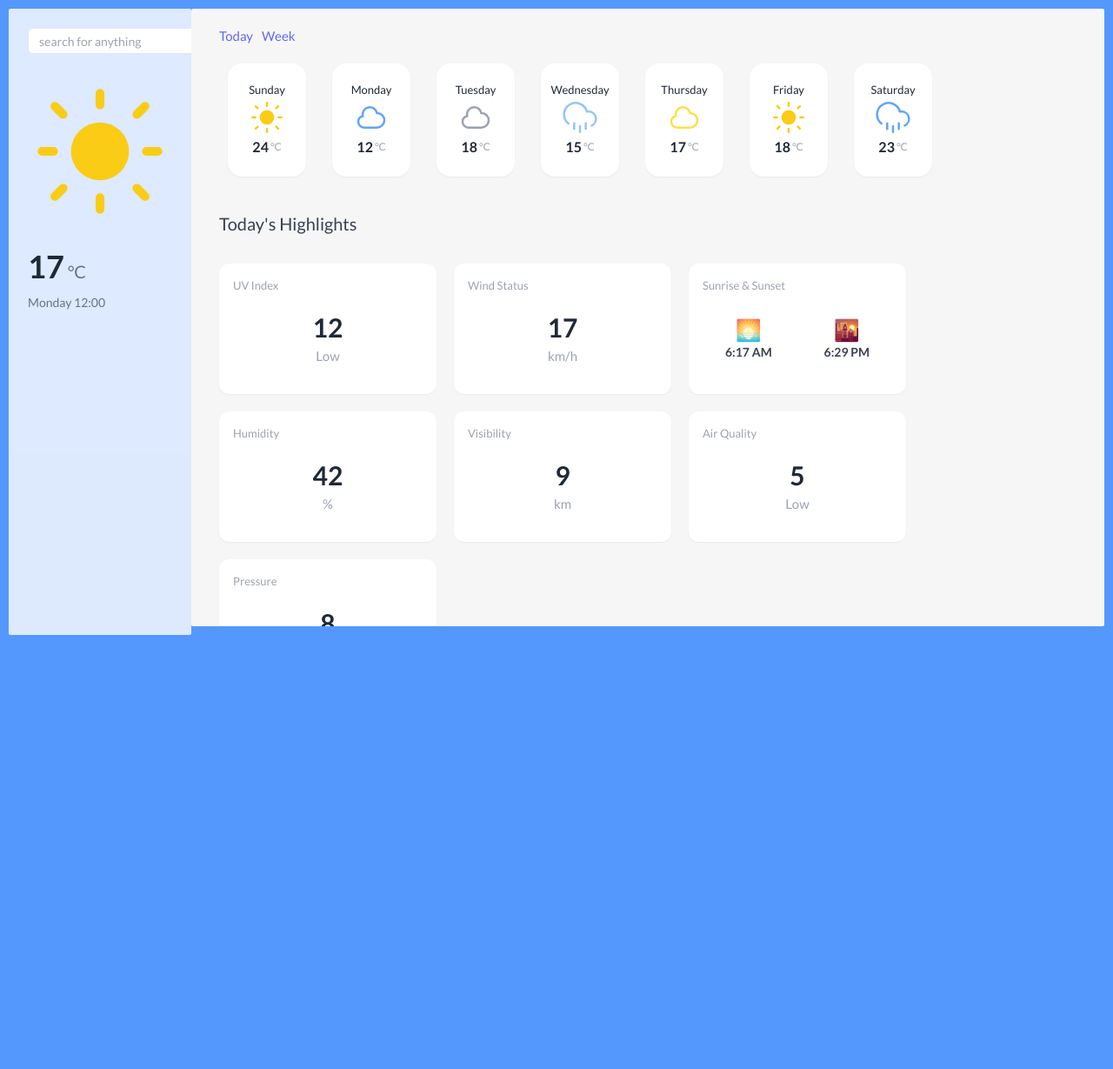
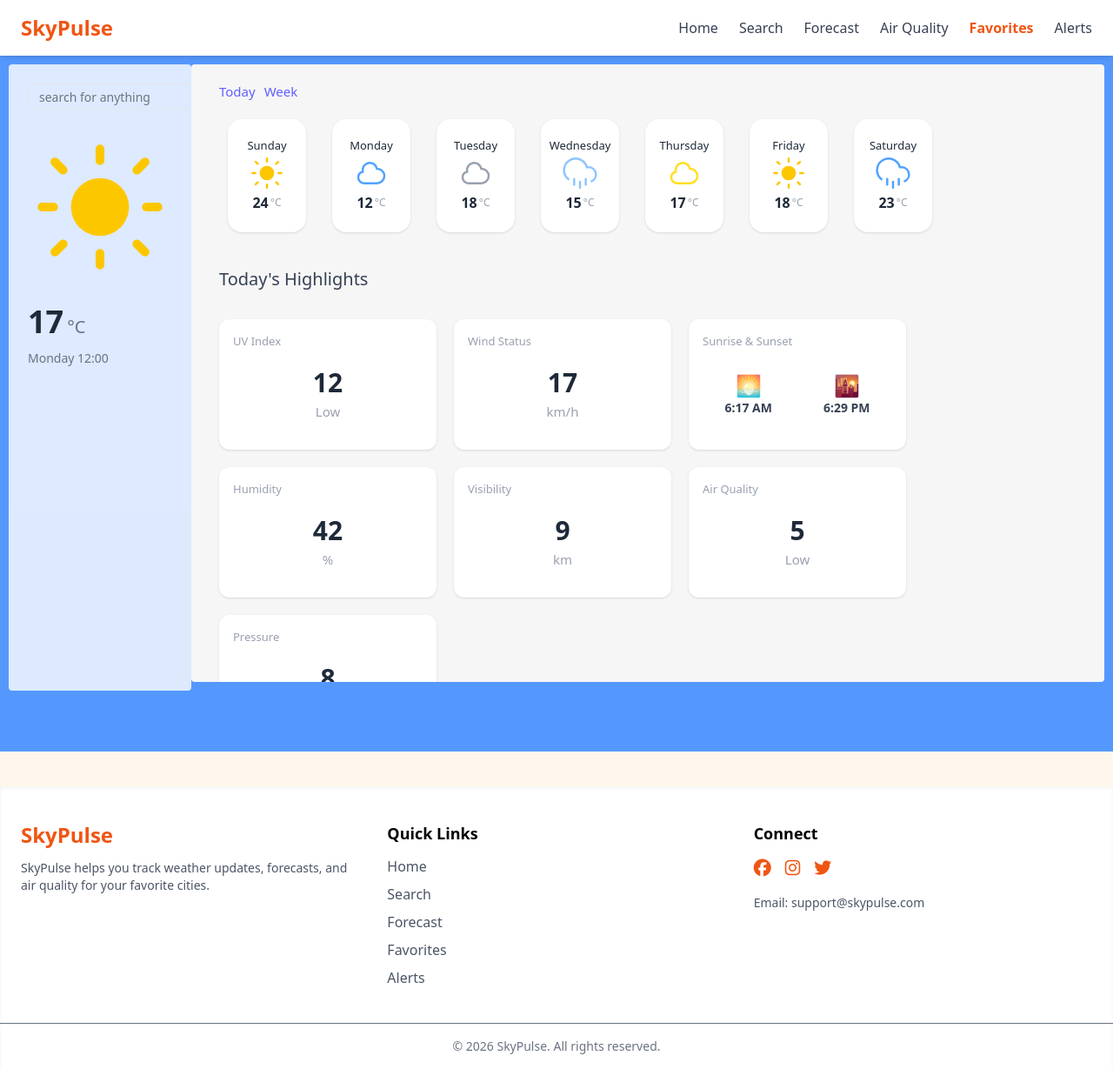
Before and after one commit to Mahaveer-24/SkyPulse-team-Project, a website: page Forecast.html in a window 1280 px wide. Shown: the whole page at 87% size. Before the commit the page ends 800 px from the top, so only its background shows below. Drawn offline with nearby package versions, Linux system fonts and the light colour scheme.

Commit message:
changed code as per the page requirements
since, merged uikkittan code with original code to get output

```diff
--- a/Forecast.html
+++ b/Forecast.html
@@ -1,38 +1,90 @@
 <!DOCTYPE html>
 <html lang="en">
+
 <head>
   <meta charset="UTF-8" />
-  <meta name="viewport" content="width=device-width, initial-scale=1.0"/>
-  <title>Weather forecast</title>
+  <meta name="viewport" content="width=device-width, initial-scale=1.0" />
+  <title>Home - SkyPulse</title>
 
-  <script src="https://cdn.tailwindcss.com"></script>
+  <!-- Poppins font -->
+  <link rel="preconnect" href="https://fonts.googleapis.com">
 
-  <link href="https://fonts.googleapis.com/css2?family=Lato:wght@300;400;700;900&display=swap" rel="stylesheet"/>
+  <link rel="preconnect" href="https://fonts.gstatic.com" crossorigin>
+  <link href="https://fonts.googleapis.com/css2?family=Poppins:wght@400;500;600;700&display=swap" rel="stylesheet">
+  <title>SkyPulse</title>
 
-  <style>
-    body { font-family: 'Lato', sans-serif; }
-  </style>
+  <link rel="preconnect" href="https://fonts.gstatic.com" crossorigin>
+  <link href="https://fonts.googleapis.com/css2?family=Poppins:wght@400;500;600;700;800&display=swap" rel="stylesheet">
+
+  <!-- Tailwind CSS -->
+  <link rel="stylesheet" href="./output.css" />
+
+  <!-- Font Awesome -->
+  <link rel="stylesheet" href="https://cdnjs.cloudflare.com/ajax/libs/font-awesome/6.5.0/css/all.min.css" />
+
 </head>
-<body class="min-h-screen bg-[#5598fd] p-2.5 grid grid-cols-[1fr_5fr] gap-0">
+
+<body class="font-poppins bg-orange-50 min-h-screen flex flex-col">
+
+  <!-- Header -->
+  <header class="bg-white shadow-md sticky top-0 z-50">
+    <div class="max-w-7xl mx-auto px-4 sm:px-6 py-4 flex items-center justify-between">
+
+      <!-- Logo -->
+      <h1 class="text-2xl font-bold" style="color: rgb(240, 85, 19);">
+        SkyPulse
+      </h1>
+
+      <!-- Desktop Menu -->
+      <nav class="hidden md:flex items-center gap-6 font-medium text-gray-700">
+        <a href="./index.html" class="hover:text-orange-500">Home</a>
+        <a href="./search.html" class="hover:text-orange-500">Search</a>
+        <a href="./forecast.html" class="hover:text-orange-500">Forecast</a>
+        <a href="./air-quality.html" class="hover:text-orange-500">Air Quality</a>
+        <a href="./favorites.html" class="font-semibold" style="color: rgb(240, 85, 19);">Favorites</a>
+        <a href="./alerts.html" class="hover:text-orange-500">Alerts</a>
+      </nav>
+
+      <!-- Mobile Menu Button -->
+      <button id="menuBtn" class="md:hidden text-2xl" style="color: rgb(240, 85, 19);">
+        <i class="fa-solid fa-bars"></i>
+      </button>
+    </div>
+
+    <!-- Mobile Menu -->
+    <div id="mobileMenu" class="hidden md:hidden px-4 pb-4">
+      <nav class="flex flex-col gap-3 bg-orange-50 rounded-xl p-4 font-medium text-gray-700">
+        <a href="./index.html" class="hover:text-orange-500">Home</a>
+        <a href="./search.html" class="hover:text-orange-500">Search</a>
+        <a href="./forecast.html" class="hover:text-orange-500">Forecast</a>
+        <a href="./air-quality.html" class="hover:text-orange-500">Air Quality</a>
+        <a href="./favorites.html" class="font-semibold" style="color: rgb(240, 85, 19);">Favorites</a>
+        <a href="./alerts.html" class="hover:text-orange-500">Alerts</a>
+      </nav>
+    </div>
+  </header>
+
+  <body class="font-poppins">
+    <!-- ukkittan part start-->
+    <!-- changed body into div -->
+
+    <div class="min-h-screen bg-[#5598fd] p-2.5 grid grid-cols-[1fr_5fr] gap-0">
 
       <div class="bg-white/80 rounded-sm h-[720px] overflow-y-auto">
         <div class="flex flex-col p-3 m-2.5 gap-3">
 
           <div>
-        <input
-          type="text"
-          placeholder="search for anything"
-          class="h-[30px] w-[200px] rounded-md px-3 text-sm border border-gray-200 focus:outline-none focus:ring-1 focus:ring-[#5598fd]"
-        />
+            <input type="text" placeholder="search for anything"
+              class="h-[30px] w-[200px] rounded-md px-3 text-sm border border-gray-200 focus:outline-none focus:ring-1 focus:ring-[#5598fd]" />
           </div>
 
 
           <div class="flex items-center justify-center">
             <div class="w-[200px] h-[200px] flex items-center justify-center">
               <svg class="w-40 h-40 text-yellow-400" viewBox="0 0 24 24" fill="currentColor">
-            <circle cx="12" cy="12" r="5"/>
+                <circle cx="12" cy="12" r="5" />
                 <path stroke="currentColor" stroke-width="1.5" stroke-linecap="round"
-              d="M12 2v2M12 20v2M4.22 4.22l1.42 1.42M18.36 18.36l1.42 1.42M2 12h2M20 12h2M4.22 19.78l1.42-1.42M18.36 5.64l1.42-1.42"/>
+                  d="M12 2v2M12 20v2M4.22 4.22l1.42 1.42M18.36 18.36l1.42 1.42M2 12h2M20 12h2M4.22 19.78l1.42-1.42M18.36 5.64l1.42-1.42" />
               </svg>
             </div>
           </div>
@@ -59,11 +111,13 @@
 
         <div class="flex flex-wrap gap-5 px-8 py-3">
 
-      <div class="ml-2.5 p-5 h-[130px] w-[90px] bg-white rounded-2xl flex flex-col items-center justify-around text-gray-800 shadow-sm hover:shadow-md transition">
+          <div
+            class="ml-2.5 p-5 h-[130px] w-[90px] bg-white rounded-2xl flex flex-col items-center justify-around text-gray-800 shadow-sm hover:shadow-md transition">
             <h2 class="text-[13px] font-medium">Sunday</h2>
             <svg class="w-10 h-10 text-yellow-400" fill="currentColor" viewBox="0 0 24 24">
-          <circle cx="12" cy="12" r="5"/>
-          <path stroke="currentColor" stroke-width="1.5" stroke-linecap="round" d="M12 2v2M12 20v2M4.22 4.22l1.42 1.42M18.36 18.36l1.42 1.42M2 12h2M20 12h2M4.22 19.78l1.42-1.42M18.36 5.64l1.42-1.42"/>
+              <circle cx="12" cy="12" r="5" />
+              <path stroke="currentColor" stroke-width="1.5" stroke-linecap="round"
+                d="M12 2v2M12 20v2M4.22 4.22l1.42 1.42M18.36 18.36l1.42 1.42M2 12h2M20 12h2M4.22 19.78l1.42-1.42M18.36 5.64l1.42-1.42" />
             </svg>
             <div class="flex items-center gap-0.5 text-xs">
               <span class="text-base font-semibold">24</span>
@@ -71,10 +125,13 @@
             </div>
           </div>
 
-      <div class="ml-2.5 p-5 h-[130px] w-[90px] bg-white rounded-2xl flex flex-col items-center justify-around text-gray-800 shadow-sm hover:shadow-md transition">
+          <div
+            class="ml-2.5 p-5 h-[130px] w-[90px] bg-white rounded-2xl flex flex-col items-center justify-around text-gray-800 shadow-sm hover:shadow-md transition">
             <h2 class="text-[13px] font-medium">Monday</h2>
-        <svg class="w-10 h-10 text-blue-400" fill="none" stroke="currentColor" stroke-width="1.5" viewBox="0 0 24 24">
-          <path stroke-linecap="round" d="M3 15a4 4 0 004 4h9a5 5 0 10-.1-9.999 5.002 5.002 0 10-9.78 2.096A4.001 4.001 0 003 15z"/>
+            <svg class="w-10 h-10 text-blue-400" fill="none" stroke="currentColor" stroke-width="1.5"
+              viewBox="0 0 24 24">
+              <path stroke-linecap="round"
+                d="M3 15a4 4 0 004 4h9a5 5 0 10-.1-9.999 5.002 5.002 0 10-9.78 2.096A4.001 4.001 0 003 15z" />
             </svg>
             <div class="flex items-center gap-0.5 text-xs">
               <span class="text-base font-semibold">12</span>
@@ -82,10 +139,13 @@
             </div>
           </div>
 
-      <div class="ml-2.5 p-5 h-[130px] w-[90px] bg-white rounded-2xl flex flex-col items-center justify-around text-gray-800 shadow-sm hover:shadow-md transition">
+          <div
+            class="ml-2.5 p-5 h-[130px] w-[90px] bg-white rounded-2xl flex flex-col items-center justify-around text-gray-800 shadow-sm hover:shadow-md transition">
             <h2 class="text-[13px] font-medium">Tuesday</h2>
-        <svg class="w-10 h-10 text-gray-400" fill="none" stroke="currentColor" stroke-width="1.5" viewBox="0 0 24 24">
-          <path stroke-linecap="round" d="M3 15a4 4 0 004 4h9a5 5 0 10-.1-9.999 5.002 5.002 0 10-9.78 2.096A4.001 4.001 0 003 15z"/>
+            <svg class="w-10 h-10 text-gray-400" fill="none" stroke="currentColor" stroke-width="1.5"
+              viewBox="0 0 24 24">
+              <path stroke-linecap="round"
+                d="M3 15a4 4 0 004 4h9a5 5 0 10-.1-9.999 5.002 5.002 0 10-9.78 2.096A4.001 4.001 0 003 15z" />
             </svg>
             <div class="flex items-center gap-0.5 text-xs">
               <span class="text-base font-semibold">18</span>
@@ -93,13 +153,15 @@
             </div>
           </div>
 
-      <div class="ml-2.5 p-5 h-[130px] w-[90px] bg-white rounded-2xl flex flex-col items-center justify-around text-gray-800 shadow-sm hover:shadow-md transition">
+          <div
+            class="ml-2.5 p-5 h-[130px] w-[90px] bg-white rounded-2xl flex flex-col items-center justify-around text-gray-800 shadow-sm hover:shadow-md transition">
             <h2 class="text-[13px] font-medium">Wednesday</h2>
-        <svg class="w-10 h-10 text-blue-300" fill="none" stroke="currentColor" stroke-width="1.5" viewBox="0 0 24 24">
-          <path stroke-linecap="round" d="M20 17.58A5 5 0 0018 8h-1.26A8 8 0 104 16.25"/>
-          <line stroke-linecap="round" x1="8" y1="16" x2="8" y2="20"/>
-          <line stroke-linecap="round" x1="12" y1="18" x2="12" y2="22"/>
-          <line stroke-linecap="round" x1="16" y1="16" x2="16" y2="20"/>
+            <svg class="w-10 h-10 text-blue-300" fill="none" stroke="currentColor" stroke-width="1.5"
+              viewBox="0 0 24 24">
+              <path stroke-linecap="round" d="M20 17.58A5 5 0 0018 8h-1.26A8 8 0 104 16.25" />
+              <line stroke-linecap="round" x1="8" y1="16" x2="8" y2="20" />
+              <line stroke-linecap="round" x1="12" y1="18" x2="12" y2="22" />
+              <line stroke-linecap="round" x1="16" y1="16" x2="16" y2="20" />
             </svg>
             <div class="flex items-center gap-0.5 text-xs">
               <span class="text-base font-semibold">15</span>
@@ -107,10 +169,13 @@
             </div>
           </div>
 
-      <div class="ml-2.5 p-5 h-[130px] w-[90px] bg-white rounded-2xl flex flex-col items-center justify-around text-gray-800 shadow-sm hover:shadow-md transition">
+          <div
+            class="ml-2.5 p-5 h-[130px] w-[90px] bg-white rounded-2xl flex flex-col items-center justify-around text-gray-800 shadow-sm hover:shadow-md transition">
             <h2 class="text-[13px] font-medium">Thursday</h2>
-        <svg class="w-10 h-10 text-yellow-300" fill="none" stroke="currentColor" stroke-width="1.5" viewBox="0 0 24 24">
-          <path stroke-linecap="round" d="M3 15a4 4 0 004 4h9a5 5 0 10-.1-9.999 5.002 5.002 0 10-9.78 2.096A4.001 4.001 0 003 15z"/>
+            <svg class="w-10 h-10 text-yellow-300" fill="none" stroke="currentColor" stroke-width="1.5"
+              viewBox="0 0 24 24">
+              <path stroke-linecap="round"
+                d="M3 15a4 4 0 004 4h9a5 5 0 10-.1-9.999 5.002 5.002 0 10-9.78 2.096A4.001 4.001 0 003 15z" />
             </svg>
             <div class="flex items-center gap-0.5 text-xs">
               <span class="text-base font-semibold">17</span>
@@ -118,11 +183,13 @@
             </div>
           </div>
 
-      <div class="ml-2.5 p-5 h-[130px] w-[90px] bg-white rounded-2xl flex flex-col items-center justify-around text-gray-800 shadow-sm hover:shadow-md transition">
+          <div
+            class="ml-2.5 p-5 h-[130px] w-[90px] bg-white rounded-2xl flex flex-col items-center justify-around text-gray-800 shadow-sm hover:shadow-md transition">
             <h2 class="text-[13px] font-medium">Friday</h2>
             <svg class="w-10 h-10 text-yellow-400" fill="currentColor" viewBox="0 0 24 24">
-          <circle cx="12" cy="12" r="5"/>
-          <path stroke="currentColor" stroke-width="1.5" stroke-linecap="round" d="M12 2v2M12 20v2M4.22 4.22l1.42 1.42M18.36 18.36l1.42 1.42M2 12h2M20 12h2M4.22 19.78l1.42-1.42M18.36 5.64l1.42-1.42"/>
+              <circle cx="12" cy="12" r="5" />
+              <path stroke="currentColor" stroke-width="1.5" stroke-linecap="round"
+                d="M12 2v2M12 20v2M4.22 4.22l1.42 1.42M18.36 18.36l1.42 1.42M2 12h2M20 12h2M4.22 19.78l1.42-1.42M18.36 5.64l1.42-1.42" />
             </svg>
             <div class="flex items-center gap-0.5 text-xs">
               <span class="text-base font-semibold">18</span>
@@ -130,13 +197,15 @@
             </div>
           </div>
 
-      <div class="ml-2.5 p-5 h-[130px] w-[90px] bg-white rounded-2xl flex flex-col items-center justify-around text-gray-800 shadow-sm hover:shadow-md transition">
+          <div
+            class="ml-2.5 p-5 h-[130px] w-[90px] bg-white rounded-2xl flex flex-col items-center justify-around text-gray-800 shadow-sm hover:shadow-md transition">
             <h2 class="text-[13px] font-medium">Saturday</h2>
-        <svg class="w-10 h-10 text-blue-400" fill="none" stroke="currentColor" stroke-width="1.5" viewBox="0 0 24 24">
-          <path stroke-linecap="round" d="M20 17.58A5 5 0 0018 8h-1.26A8 8 0 104 16.25"/>
-          <line stroke-linecap="round" x1="8" y1="16" x2="8" y2="20"/>
-          <line stroke-linecap="round" x1="12" y1="18" x2="12" y2="22"/>
-          <line stroke-linecap="round" x1="16" y1="16" x2="16" y2="20"/>
+            <svg class="w-10 h-10 text-blue-400" fill="none" stroke="currentColor" stroke-width="1.5"
+              viewBox="0 0 24 24">
+              <path stroke-linecap="round" d="M20 17.58A5 5 0 0018 8h-1.26A8 8 0 104 16.25" />
+              <line stroke-linecap="round" x1="8" y1="16" x2="8" y2="20" />
+              <line stroke-linecap="round" x1="12" y1="18" x2="12" y2="22" />
+              <line stroke-linecap="round" x1="16" y1="16" x2="16" y2="20" />
             </svg>
             <div class="flex items-center gap-0.5 text-xs">
               <span class="text-base font-semibold">23</span>
@@ -151,7 +220,8 @@
 
           <div class="flex flex-wrap gap-5">
 
-        <div class="w-[250px] h-[150px] bg-white rounded-xl shadow-sm p-3 flex flex-col justify-between hover:shadow-md transition">
+            <div
+              class="w-[250px] h-[150px] bg-white rounded-xl shadow-sm p-3 flex flex-col justify-between hover:shadow-md transition">
               <h4 class="text-[13px] font-medium text-gray-400 mt-1 ml-1">UV Index</h4>
               <div class="flex flex-col items-center justify-center flex-1">
                 <p class="text-3xl font-bold text-gray-800">12</p>
@@ -159,7 +229,8 @@
               </div>
             </div>
 
-        <div class="w-[250px] h-[150px] bg-white rounded-xl shadow-sm p-3 flex flex-col justify-between hover:shadow-md transition">
+            <div
+              class="w-[250px] h-[150px] bg-white rounded-xl shadow-sm p-3 flex flex-col justify-between hover:shadow-md transition">
               <h4 class="text-[13px] font-medium text-gray-400 mt-1 ml-1">Wind Status</h4>
               <div class="flex flex-col items-center justify-center flex-1">
                 <p class="text-3xl font-bold text-gray-800">17</p>
@@ -167,7 +238,8 @@
               </div>
             </div>
 
-        <div class="w-[250px] h-[150px] bg-white rounded-xl shadow-sm p-3 flex flex-col justify-between hover:shadow-md transition">
+            <div
+              class="w-[250px] h-[150px] bg-white rounded-xl shadow-sm p-3 flex flex-col justify-between hover:shadow-md transition">
               <h4 class="text-[13px] font-medium text-gray-400 mt-1 ml-1">Sunrise &amp; Sunset</h4>
               <div class="flex items-center justify-around flex-1">
                 <div class="text-center">
@@ -181,7 +253,8 @@
               </div>
             </div>
 
-        <div class="w-[250px] h-[150px] bg-white rounded-xl shadow-sm p-3 flex flex-col justify-between hover:shadow-md transition">
+            <div
+              class="w-[250px] h-[150px] bg-white rounded-xl shadow-sm p-3 flex flex-col justify-between hover:shadow-md transition">
               <h4 class="text-[13px] font-medium text-gray-400 mt-1 ml-1">Humidity</h4>
               <div class="flex flex-col items-center justify-center flex-1">
                 <p class="text-3xl font-bold text-gray-800">42</p>
@@ -189,7 +262,8 @@
               </div>
             </div>
 
-        <div class="w-[250px] h-[150px] bg-white rounded-xl shadow-sm p-3 flex flex-col justify-between hover:shadow-md transition">
+            <div
+              class="w-[250px] h-[150px] bg-white rounded-xl shadow-sm p-3 flex flex-col justify-between hover:shadow-md transition">
               <h4 class="text-[13px] font-medium text-gray-400 mt-1 ml-1">Visibility</h4>
               <div class="flex flex-col items-center justify-center flex-1">
                 <p class="text-3xl font-bold text-gray-800">9</p>
@@ -197,7 +271,8 @@
               </div>
             </div>
 
-        <div class="w-[250px] h-[150px] bg-white rounded-xl shadow-sm p-3 flex flex-col justify-between hover:shadow-md transition">
+            <div
+              class="w-[250px] h-[150px] bg-white rounded-xl shadow-sm p-3 flex flex-col justify-between hover:shadow-md transition">
               <h4 class="text-[13px] font-medium text-gray-400 mt-1 ml-1">Air Quality</h4>
               <div class="flex flex-col items-center justify-center flex-1">
                 <p class="text-3xl font-bold text-gray-800">5</p>
@@ -205,7 +280,8 @@
               </div>
             </div>
 
-        <div class="w-[250px] h-[150px] bg-white rounded-xl shadow-sm p-3 flex flex-col justify-between hover:shadow-md transition">
+            <div
+              class="w-[250px] h-[150px] bg-white rounded-xl shadow-sm p-3 flex flex-col justify-between hover:shadow-md transition">
               <h4 class="text-[13px] font-medium text-gray-400 mt-1 ml-1">Pressure</h4>
               <div class="flex flex-col items-center justify-center flex-1">
                 <p class="text-3xl font-bold text-gray-800">8</p>
@@ -218,5 +294,55 @@
 
       </div>
 
+    </div>
+
+
+    <!-- uikkittan part end -->
+    <!-- Footer -->
+    <footer class="bg-white mt-10 shadow-inner">
+      <div class="max-w-7xl mx-auto px-6 py-10 grid grid-cols-1 md:grid-cols-3 gap-8">
+
+        <div>
+          <h2 class="text-2xl font-bold mb-3" style="color: rgb(240, 85, 19);">
+            SkyPulse
+          </h2>
+          <p class="text-gray-600 text-sm">
+            SkyPulse helps you track weather updates, forecasts, and air quality
+            for your favorite cities.
+          </p>
+        </div>
+
+        <div>
+          <h3 class="text-lg font-semibold mb-3">Quick Links</h3>
+          <ul class="space-y-2 text-gray-600">
+            <li><a href="./index.html" class="hover:text-orange-500">Home</a></li>
+            <li><a href="./search.html" class="hover:text-orange-500">Search</a></li>
+            <li><a href="./forecast.html" class="hover:text-orange-500">Forecast</a></li>
+            <li><a href="./favorites.html" class="hover:text-orange-500">Favorites</a></li>
+            <li><a href="./alerts.html" class="hover:text-orange-500">Alerts</a></li>
+          </ul>
+        </div>
+
+        <div>
+          <h3 class="text-lg font-semibold mb-3">Connect</h3>
+
+          <div class="flex gap-4 text-xl mb-4">
+            <a href="#" style="color: rgb(240, 85, 19);"><i class="fa-brands fa-facebook"></i></a>
+            <a href="#" style="color: rgb(240, 85, 19);"><i class="fa-brands fa-instagram"></i></a>
+            <a href="#" style="color: rgb(240, 85, 19);"><i class="fa-brands fa-twitter"></i></a>
+          </div>
+
+          <p class="text-gray-600 text-sm">Email: support@skypulse.com</p>
+        </div>
+      </div>
+
+      <div class="border-t text-center py-4 text-sm text-gray-500">
+        © 2026 SkyPulse. All rights reserved.
+      </div>
+    </footer>
+
+    <script src="./favorites.js"></script>
+
   </body>
+
 </html>
```
Lines whose indentation alone changed are shown as unchanged.
